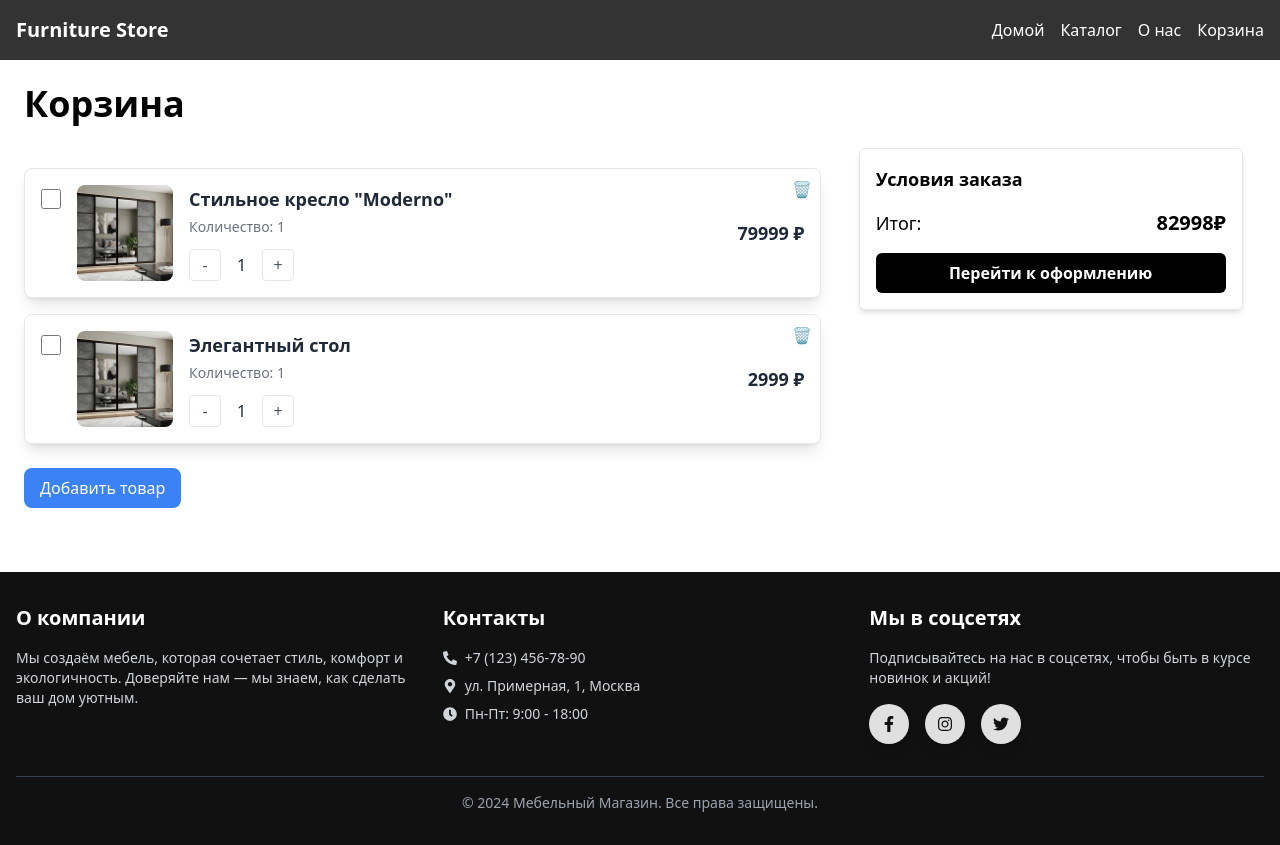
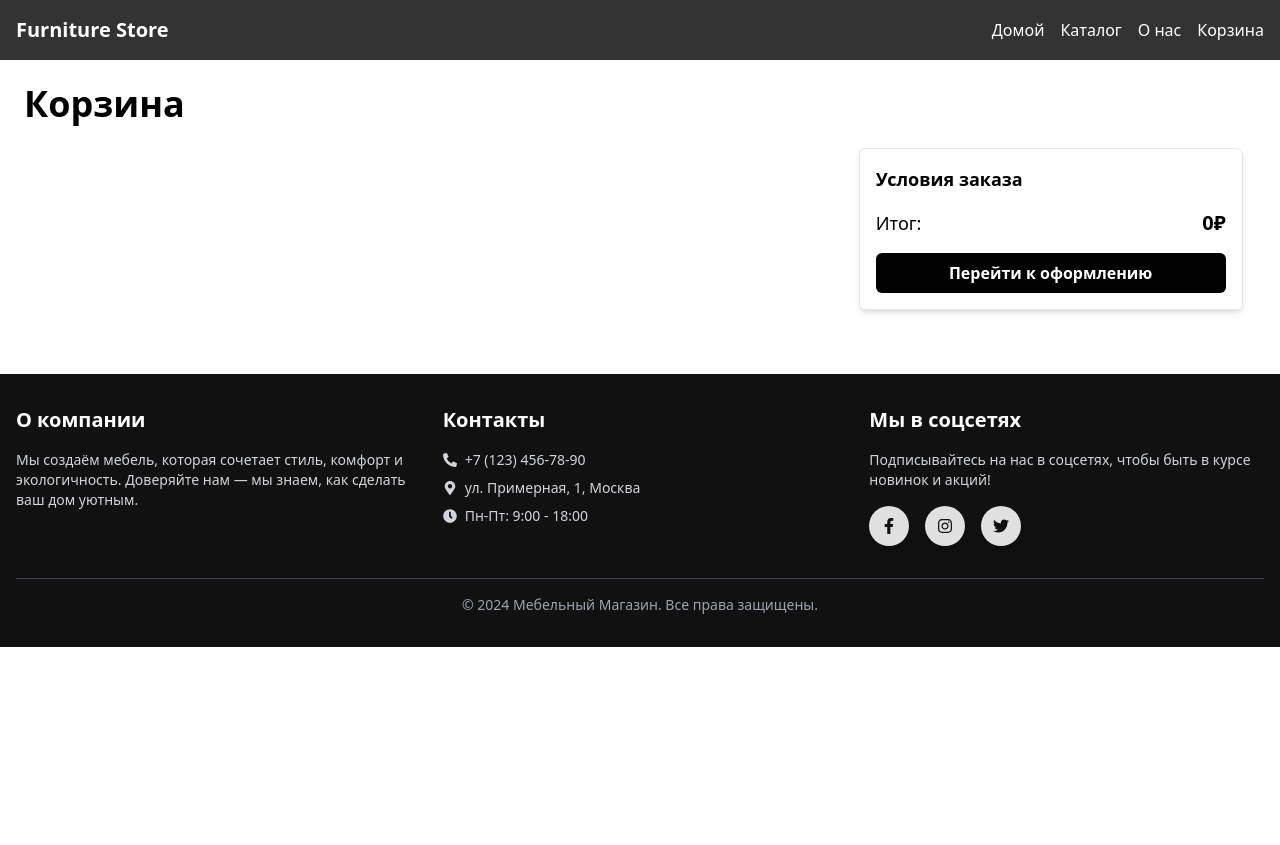
Before and after one commit to IskenderDev/store-mabel, a React (Vite) app: page /basket in a window 1280 px wide. After the commit the page ends 800 px from the top, so only its background shows below. Built offline with nearby package versions, Linux system fonts and the light colour scheme.

Commit message:
doni final

```diff
--- a/src/App.jsx
+++ b/src/App.jsx
@@ -7,19 +7,23 @@ import Basket from "./pages/Basket/Basket";
 import ClosetPage from "./pages/Catalog/ClosetPage/ClosetPage";
 import BedPage from "./pages/Catalog/BedPage/BedPage";
 import Footer from "./componets/Footer";
+import { useState } from "react";
 
 const App = () => {
+
+  const [cartItems, setCartItems] = useState([]);
+
   return (
     <>
       <Routes>
         <Route path="/" element={<Home />} />
-        <Route path="/catalog" element={<Catalog />} />
+        <Route path="/catalog" element={<Catalog cartItems={cartItems} setCartItems={setCartItems} />} />
         <Route path="/catalog/bed" element={<BedPage />} />
         <Route path="/catalog/closet" element={<ClosetPage />} />
-        <Route path="/basket" element={<Basket />} />
+        <Route path="/basket" element={<Basket cartItems={cartItems} setCartItems={setCartItems} />} />
         <Route path="/about-us" element={<AboutUs />} />
       </Routes>
-      <Footer/>
+      <Footer />
     </>
   );
 };
--- a/src/componets/BasketCard.jsx
+++ b/src/componets/BasketCard.jsx
@@ -17,7 +17,7 @@ const BasketCard = ({ item, onDelete, onUpdateQuantity }) => {
       <div className="flex items-start gap-4">
         <input type="checkbox" className="w-5 h-5 mt-1" />
         <img
-          src={furnitureImage}
+          src={item.image}
           alt={item.name}
           className="w-24 h-24 object-cover rounded-lg"
         />
--- a/src/pages/Basket/Basket.jsx
+++ b/src/pages/Basket/Basket.jsx
@@ -1,26 +1,10 @@
-import React, { useState } from 'react';
 import BasketCard from '../../componets/BasketCard';
 import OrderBasket from '../../componets/OrderBasket';
 import Header from '../../componets/Header';
 
-const Basket = () => {
-  const [cartItems, setCartItems] = useState([
-    { id: 1, name: 'Стильное кресло "Moderno"', price: 79999, quantity: 1 },
-    { id: 2, name: 'Элегантный стол', price: 2999, quantity: 1 },
-  ]);
-
+const Basket = ({ cartItems, setCartItems }) => {
   const handleDelete = (id) => {
     setCartItems(cartItems.filter((item) => item.id !== id));
-  };
-
-  const handleAddItem = () => {
-    const newItem = {
-      id: Date.now(),
-      name: 'Новый товар',
-      price: 2999,
-      quantity: 1,
-    };
-    setCartItems([...cartItems, newItem]);
   };
 
   const handleUpdateQuantity = (id, quantity) => {
@@ -56,14 +40,6 @@ const Basket = () => {
             <OrderBasket total={total} />
           </div>
         </div>
-        <div className="mt-6">
-          <button
-            onClick={handleAddItem}
-            className="bg-blue-500 text-white px-4 py-2 rounded-lg hover:bg-blue-600"
-          >
-            Добавить товар
-          </button>
-        </div>
       </div>
     </>
   );
--- a/src/pages/Catalog/Catalog.jsx
+++ b/src/pages/Catalog/Catalog.jsx
@@ -1,11 +1,9 @@
-import React, { useState } from "react";
-import products from "../../data/products"; // Предполагаем, что данные продуктов хранятся в этом файле.
+import React from "react";
+import products from "../../data/products";
 import Product from "../../componets/Product";
 import Header from "../../componets/Header";
 
-const Catalog = () => {
-  const [cartItems, setCartItems] = useState([]);
-
+const Catalog = ({ cartItems, setCartItems }) => {
   const addToCart = (product) => {
     const existingProduct = cartItems.find((item) => item.id === product.id);
     if (existingProduct) {
```
